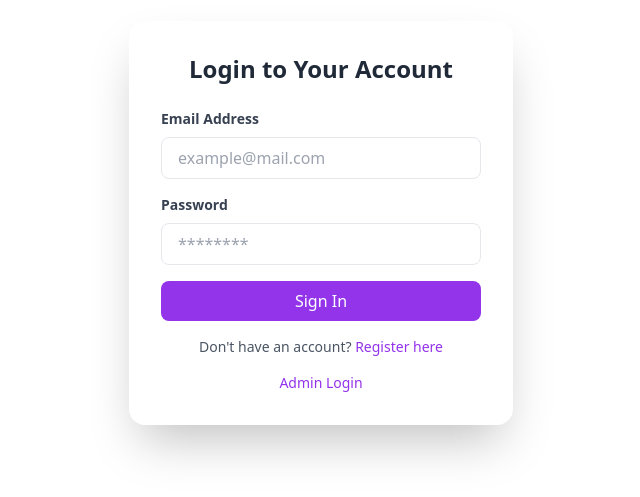
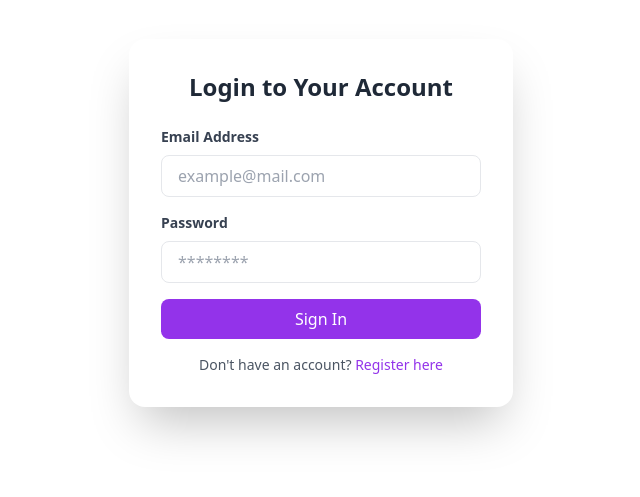
Before and after one commit to Gopaladas/MealLog, a React (Vite) app in the folder frontend/: page /login in a window 1280 px wide. Shown: the part 177-674 px from the top of the page, without its empty margins (319-959 px from the left). Built offline with nearby package versions, Linux system fonts and the light colour scheme.

Commit message:
Update Login.jsx

```diff
--- a/frontend/src/pages/Login.jsx
+++ b/frontend/src/pages/Login.jsx
@@ -108,11 +108,11 @@
             Register here
           </a>
         </p>
-        <p className="text-sm text-center text-gray-600 mt-4">
+{/*         <p className="text-sm text-center text-gray-600 mt-4">
           <a href={"/admin-login"} className="text-purple-600 hover:underline">
             Admin Login
           </a>
-        </p>
+        </p> */}
       </div>
     </div>
   );
```
